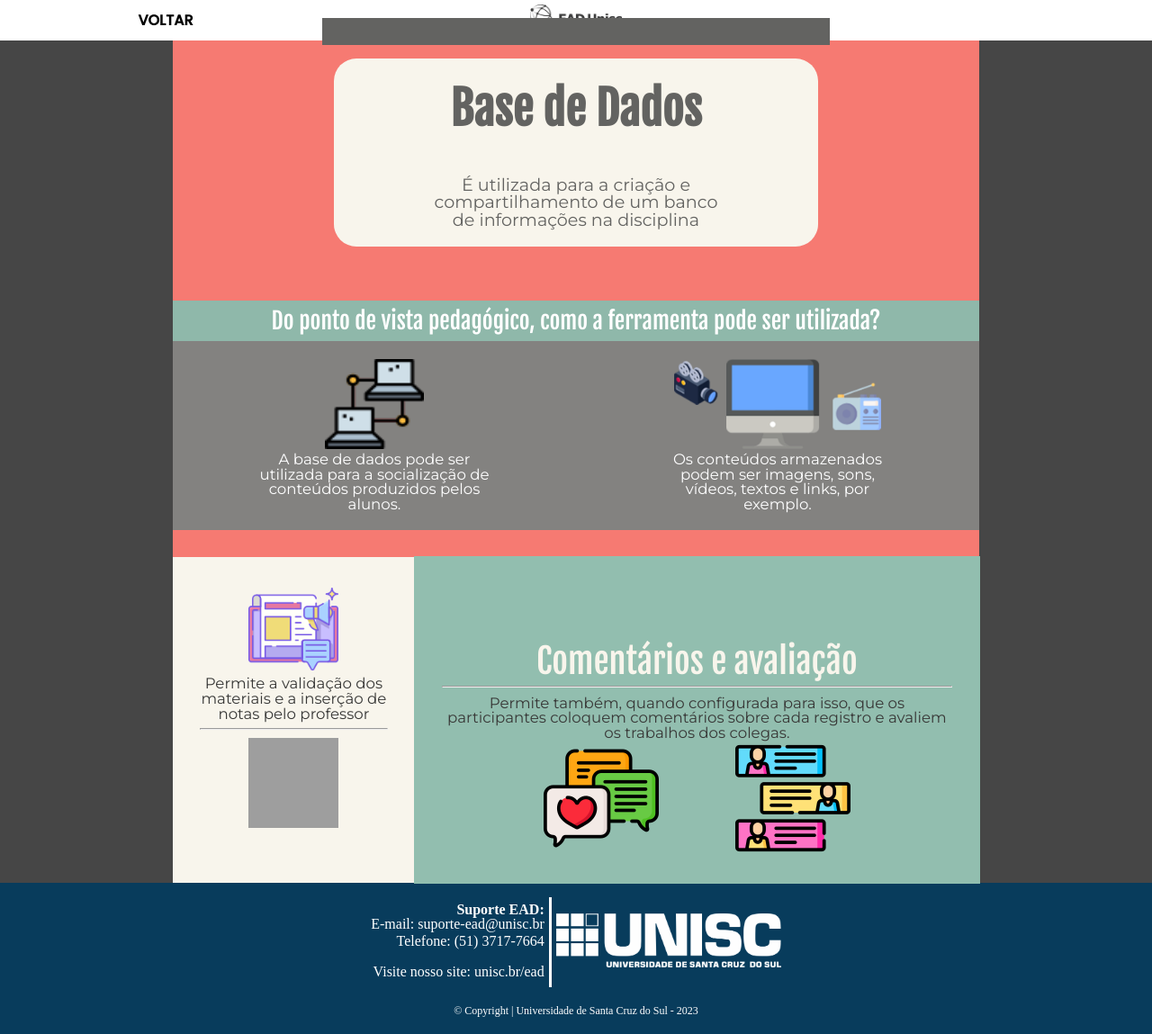
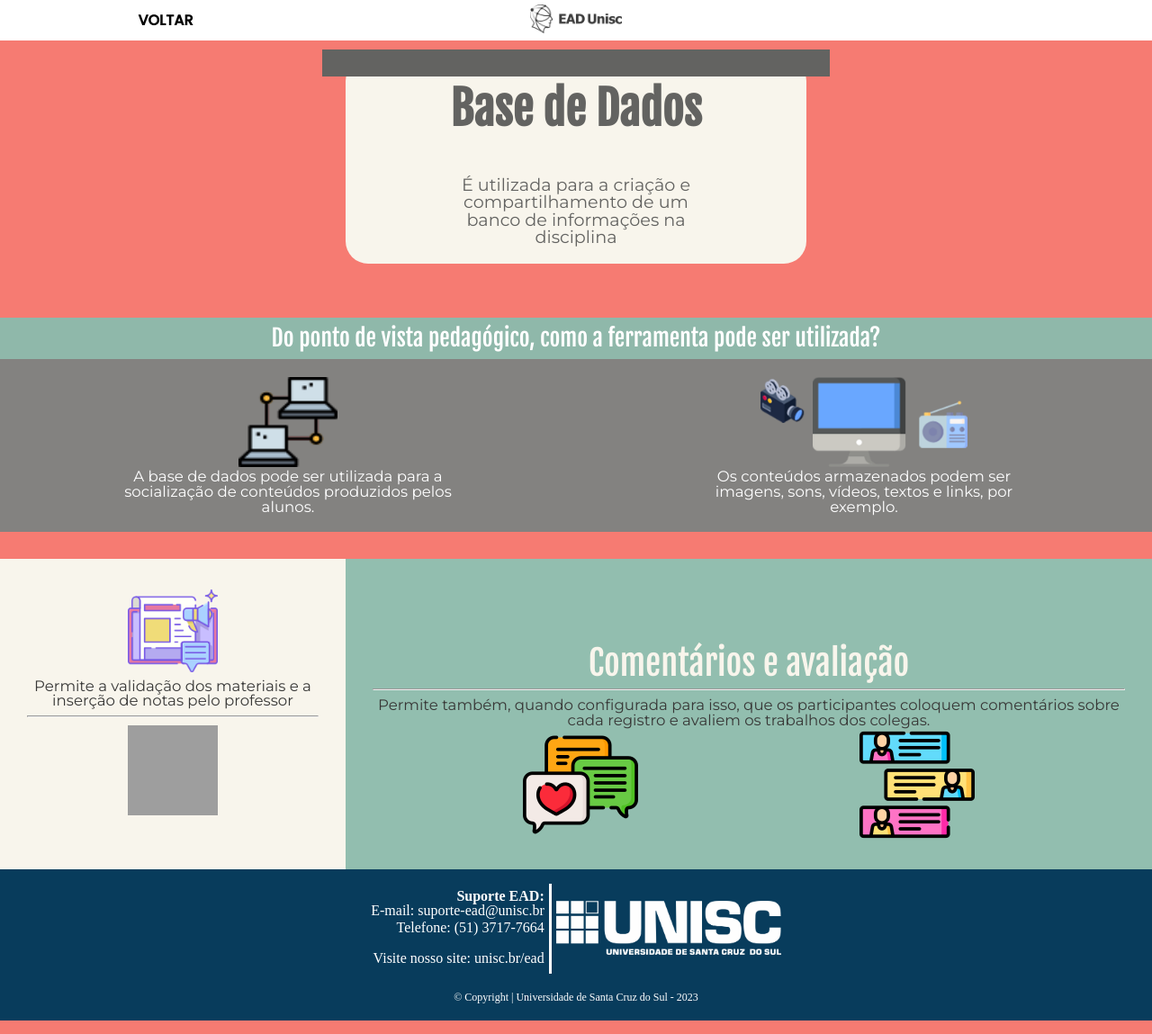
Before and after one commit to wesleyabatista/ti-ead, a PHP site: page /courses-database.html in a window 1280 px wide. Shown: the whole page at 90% size. Run offline with PHP 8.4, Linux system fonts and the light colour scheme; grey boxes are pictures that could not be loaded.

Commit message:
Att 05.01

```diff
--- a/courses-database.html
+++ b/courses-database.html
@@ -45,12 +45,12 @@
             <table id="pt1">
                 <tr>
                     <td id="box1">
-                        <p><img src="icons/network.png" alt="ícone de rede" width="110" height="100"></p>
-                        A base de dados pode ser utilizada para a socialização de conteúdos produzidos pelos alunos.
+                        <img src="icons/network.png" alt="ícone de rede" width="110" height="100"></p>
+                        <p>A base de dados pode ser utilizada para a socialização de conteúdos produzidos pelos alunos.</p>
                     </td>
                     <td id="box2">
-                        <p><img src="icons/group.png" alt="icone de mídias" height="100"></p>
-                        Os conteúdos armazenados podem ser imagens, sons, vídeos, textos e links, por exemplo.
+                        <img src="icons/group.png" alt="icone de mídias" height="100">
+                        <p>Os conteúdos armazenados podem ser imagens, sons, vídeos, textos e links, por exemplo.</p>
                     </td>
                 </tr>
             </table>
@@ -58,10 +58,10 @@
             <table id="pt2">
                 <tr>
                     <td id="box3">
-                        <p><img src="icons/press-release.png" alt="" width="100" height="100"></p>
+                        <img src="icons/press-release.png" alt="" width="100" height="100">
                         <p>Permite a validação dos materiais e a inserção de notas pelo professor</p>
                         <hr>
-                        <p><img src="icons/score.png" alt="" width="100" height="100"></p>
+                        <img src="icons/score.png" alt="" width="100" height="100">
                     </td>
                     <td id="box4">
                         <div class="title">Comentários e avaliação</div>
--- a/style.css
+++ b/style.css
@@ -67,17 +67,17 @@
 /*-----Main-----*/
 
 .work-frame {
-    background-color: rgb(246, 122, 114);
+    background-color: #f67b72;
     margin: auto;
-    width: 70%;
+    width: 100%;
     padding: 20px 0 0 0;
     font-family: 'Montserrat', sans-serif;
 }
 
 #layer {
-    background-color: rgb(99, 99, 97);
+    background-color: #636361;
     position: absolute;
-    top: 20px;
+    top: 55px;
     height: 30px;
     width: 44%;
     margin-left: auto;
@@ -88,10 +88,10 @@
 
 #top {
     margin: auto;
-    width: 60%;
-    background-color: rgb(248, 245, 236);
+    width: 40%;
+    background-color: #f8f5ec;
     border-radius: 25px;
-    color: rgb(99, 99, 97);
+    color: #636361;
 }
 
 #title {
@@ -116,14 +116,14 @@
     width: 100%;
     text-align: center;
     padding: 10px 0;
-    background-color: rgb(143, 184, 170);
+    background-color: #8fb8aa;
     font-family: 'Fjalla One', sans-serif;
     font-size: 2vw;
     color: white;
 }
 
 #pt1 {
-    background-color: rgb(131, 130, 128);
+    background-color: #838280;
     color: white;
     text-align: center;
     font-size: 1.3vw;
@@ -133,7 +133,7 @@
     width: 30%;
     padding: 20px 10%;
     border-right-style: solid;
-    border-color: rgb(101, 100, 98);
+    border-color: white;
 }
 
 #box2 {
@@ -145,24 +145,23 @@
     margin: 30px 0px 0px 0px;
     text-align: center;
     font-size: 1.3vw;
-    background-color: rgb(248, 245, 236);
+    background-color: #f8f5ec;
 }
 
 #box3 {
     width: 30%;
     padding: 30px;
-    color: rgb(56, 56, 55);
+    color: #383837;
 }
 
 #box4 {
     padding: 30px;
-    background-color: rgb(146, 190, 175);
+    background-color: #92beaf;
     color: rgb(56, 56, 55);
-    outline: 1px solid rgb(145, 192, 176);
 }
 
 .title {
-    color: rgb(248, 245, 236);
+    color: #f8f5ec;
     font-family: 'Fjalla One', sans-serif;
     font-size: 3vw;
 }
```
